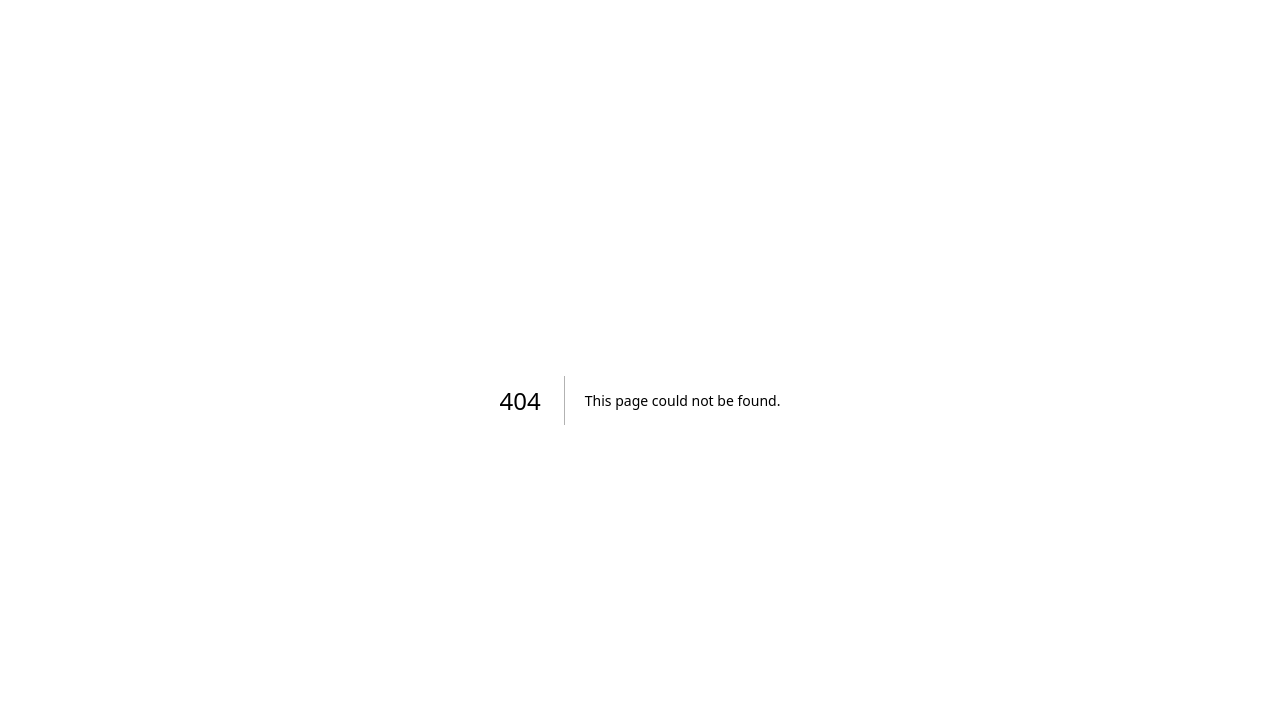
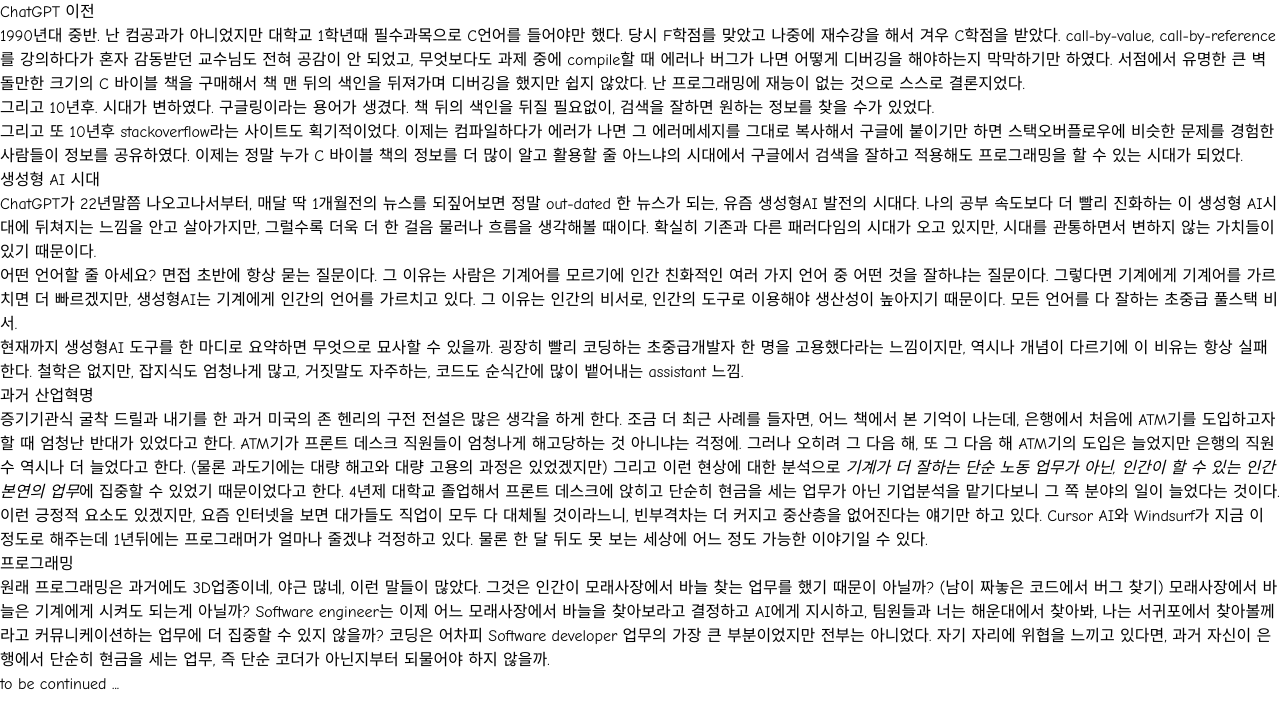
Before and after one commit to yunjaekim00/yunjaekim00.github.io, a Next.js app: page /01.Thoughts/250428-on-ai-and-work in a window 1280 px wide. Before the commit this address had no page. Shown: the top 728 px of the page. Built offline with nearby package versions, Linux system fonts and the light colour scheme; a web font is replaced by a local one.

Commit message:
thoughts update

```diff
--- a/pages/01.Thoughts/250118-on-ai-and-work.md
+++ /dev/null
@@ -1,30 +0,0 @@
----
-title: 25.01.18 GenAI와 software 개발
-date: 2025-01-18
----
-(천천히 작성 중...)
-### ChatGPT 이전
-1990년대 중반.
-난 컴공과가 아니었지만 대학교 1학년때 필수과목으로 C언어를 들어야만 했다.
-당시 F를 맞았고 나중에 재수강을 해서 겨우 C학점을 받았다.
-call-by-value, call-by-reference를 강의하다가 혼자 감동받던 교수님도 전혀 공감이 안 되었고,
-무엇보다도 과제 중에 compile할 때 에러나 버그가 나면 어떻게 디버깅을 해야하는지 막막하기만 하였다.
-서점에서 유명한 큰 벽돌만한 크기의 C 바이블 책을 구매해서 책 맨 뒤의 색인을 뒤져가며
-디버깅을 했지만 쉽지 않았다.
-난 프로그래밍에 재능이 없는 것으로 스스로 결론지었다.
-
-그리고 10년후.
-시대가 변하였다. 구글링이라는 용어가 생겼다.
-책 뒤의 색인을 뒤질 필요없이, 검색을 잘하면 원하는 정보를 찾을 수가 있었다.
-
-그리고 또 10년후 stackoverflow라는 사이트도 획기적이었다.
-난 전공이 달라서 프로그래밍은 여전히 하지 않았지만
-이제는 컴파일하다가 에러가 나면 그 에러메세지를 그대로 복사해서
-구글에 붙이기만 하면 스택오버플로우에 비슷한 문제를 경험한 사람들이 정보를 공유하였다.
-이제는 정말 누가 C 바이블 책의 정보를 더 많이 알고 활용할 줄 아느냐의 시대에서
-구글에서 검색을 잘하고 적용해도 프로그래밍을 할 수 있는 시대가 되었다.
-
-### 생성형 AI 시대
-
-
-to be continued ...
--- /dev/null
+++ b/pages/01.Thoughts/250428-on-ai-and-work.md
@@ -0,0 +1,57 @@
+---
+title: 25.04.18 GenAI와 software 개발
+date: 2025-04-28
+---
+### ChatGPT 이전
+1990년대 중반.
+난 컴공과가 아니었지만 대학교 1학년때 필수과목으로 C언어를 들어야만 했다.
+당시 F학점를 맞았고 나중에 재수강을 해서 겨우 C학점을 받았다.
+call-by-value, call-by-reference를 강의하다가 혼자 감동받던 교수님도 전혀 공감이 안 되었고,
+무엇보다도 과제 중에 compile할 때 에러나 버그가 나면 어떻게 디버깅을 해야하는지 막막하기만 하였다.
+서점에서 유명한 큰 벽돌만한 크기의 C 바이블 책을 구매해서 책 맨 뒤의 색인을 뒤져가며
+디버깅을 했지만 쉽지 않았다.
+난 프로그래밍에 재능이 없는 것으로 스스로 결론지었다.
+
+그리고 10년후.
+시대가 변하였다. 구글링이라는 용어가 생겼다.
+책 뒤의 색인을 뒤질 필요없이, 검색을 잘하면 원하는 정보를 찾을 수가 있었다.
+
+그리고 또 10년후 stackoverflow라는 사이트도 획기적이었다.
+이제는 컴파일하다가 에러가 나면 그 에러메세지를 그대로 복사해서
+구글에 붙이기만 하면 스택오버플로우에 비슷한 문제를 경험한 사람들이 정보를 공유하였다.
+이제는 정말 누가 C 바이블 책의 정보를 더 많이 알고 활용할 줄 아느냐의 시대에서
+구글에서 검색을 잘하고 적용해도 프로그래밍을 할 수 있는 시대가 되었다.
+
+### 생성형 AI 시대
+ChatGPT가 22년말쯤 나오고나서부터, 매달 딱 1개월전의 뉴스를 되짚어보면 정말 out-dated 한 뉴스가 되는, 유즘 생성형AI 발전의 시대다.
+나의 공부 속도보다 더 빨리 진화하는 이 생성형 AI시대에 뒤쳐지는 느낌을 안고 살아가지만, 그럴수록 더욱 더 한 걸음 물러나 흐름을 생각해볼 때이다.
+확실히 기존과 다른 패러다임의 시대가 오고 있지만, 시대를 관통하면서 변하지 않는 가치들이 있기 때문이다.
+
+어떤 언어할 줄 아세요? 면접 초반에 항상 묻는 질문이다.
+그 이유는 사람은 기계어를 모르기에 인간 친화적인 여러 가지 언어 중 어떤 것을 잘하냐는 질문이다.
+그렇다면 기계에게 기계어를 가르치면 더 빠르겠지만, 생성형AI는 기계에게 인간의 언어를 가르치고 있다.
+그 이유는 인간의 비서로, 인간의 도구로 이용해야 생산성이 높아지기 때문이다.
+모든 언어를 다 잘하는 초중급 풀스택 비서.
+
+현재까지 생성형AI 도구를 한 마디로 요약하면 무엇으로 묘사할 수 있을까.
+굉장히 빨리 코딩하는 초중급개발자 한 명을 고용했다라는 느낌이지만, 역시나 개념이 다르기에 이 비유는 항상 실패한다.
+철학은 없지만, 잡지식도 엄청나게 많고, 거짓말도 자주하는, 코드도 순식간에 많이 뱉어내는 assistant 느낌.
+
+### 과거 산업혁명
+증기기관식 굴착 드릴과 내기를 한 과거 미국의 존 헨리의 구전 전설은 많은 생각을 하게 한다.
+조금 더 최근 사례를 들자면, 어느 책에서 본 기억이 나는데, 은행에서 처음에 ATM기를 도입하고자 할 때 엄청난 반대가 있었다고 한다. ATM기가 프론트 데스크 직원들이 엄청나게 해고당하는 것 아니냐는 걱정에.
+그러나 오히려 그 다음 해, 또 그 다음 해 ATM기의 도입은 늘었지만 은행의 직원 수 역시나 더 늘었다고 한다. (물론 과도기에는 대량 해고와 대량 고용의 과정은 있었겠지만)
+그리고 이런 현상에 대한 분석으로 *기계가 더 잘하는 단순 노동 업무가 아닌, 인간이 할 수 있는 인간 본연의 업무*에 집중할 수 있었기 때문이었다고 한다. 4년제 대학교 졸업해서 프론트 데스크에 앉히고 단순히 현금을 세는 업무가 아닌 기업분석을 맡기다보니 그 쪽 분야의 일이 늘었다는 것이다.
+
+이런 긍정적 요소도 있겠지만, 요즘 인터넷을 보면 대가들도 직업이 모두 다 대체될 것이라느니, 빈부격차는 더 커지고 중산층을 없어진다는 얘기만 하고 있다.
+Cursor AI와 Windsurf가 지금 이 정도로 해주는데 1년뒤에는 프로그래머가 얼마나 줄겠냐 걱정하고 있다. 물론 한 달 뒤도 못 보는 세상에 어느 정도 가능한 이야기일 수 있다.
+
+### 프로그래밍
+원래 프로그래밍은 과거에도 3D업종이네, 야근 많네, 이런 말들이 많았다.
+그것은 인간이 모래사장에서 바늘 찾는 업무를 했기 때문이 아닐까? (남이 짜놓은 코드에서 버그 찾기)
+모래사장에서 바늘은 기계에게 시켜도 되는게 아닐까?
+Software engineer는 이제 어느 모래사장에서 바늘을 찾아보라고 결정하고 AI에게 지시하고, 팀원들과 너는 해운대에서 찾아봐, 나는 서귀포에서 찾아볼께라고 커뮤니케이션하는 업무에 더 집중할 수 있지 않을까?
+코딩은 어차피 Software developer 업무의 가장 큰 부분이었지만 전부는 아니었다.
+자기 자리에 위협을 느끼고 있다면, 과거 자신이 은행에서 단순히 현금을 세는 업무, 즉 단순 코더가 아닌지부터 되물어야 하지 않을까.
+
+to be continued ...
--- a/pages/_meta.js
+++ b/pages/_meta.js
@@ -1,17 +1,16 @@
 export default {
-  index: {
-    title: "Welcome",
-    display: "hidden",
-    type: "page",
-    theme: {
-      sidebar: false,
-      layout: "full",
-    },
-  },
+  //index: {
+  //  title: "Welcome",
+  //  display: "hidden",
+  //  type: "page",
+  //  theme: {
+  //    sidebar: false,
+  //    layout: "full",
+  //  },
+  //},
   "01.Thoughts": {
     title: "나의 생각",
     type: "page",
-    display: "hidden",
   },
   "02.AI": {
     title: "AI",
```
